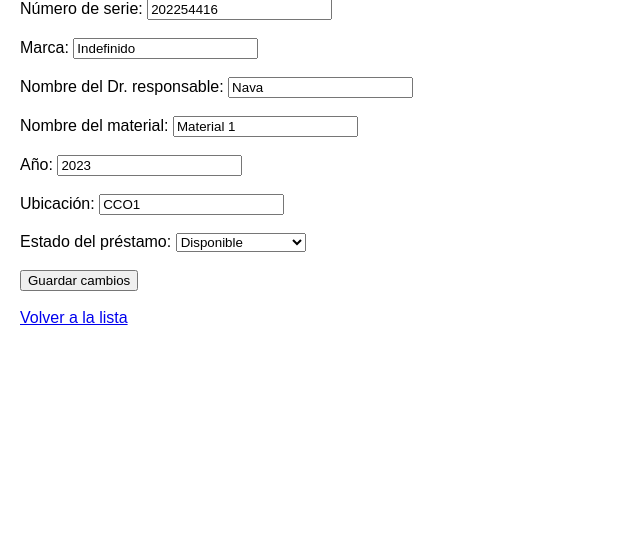
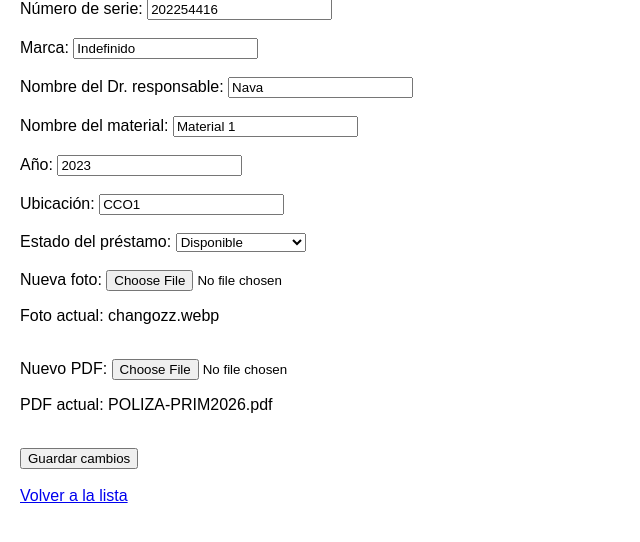
Before and after one commit to sosa-rcrdt/ProyectoLaboratorio, a Flask app: page /materiales/editar/1 in a window 1280 px wide. Shown: the part 179-721 px from the top of the page, without its empty margins (0-640 px from the left). Run offline with Flask 3, Linux system fonts and the light colour scheme.

Commit message:
Base De Datos: Columnas De Fotos y PDFs Añadidas

```diff
--- a/app.py
+++ b/app.py
@@ -1,10 +1,15 @@
+import os
 from flask import Flask, render_template, request, redirect, url_for
 from flask_sqlalchemy import SQLAlchemy
+from werkzeug.utils import secure_filename
 
 app = Flask(__name__)
 
 app.config["SQLALCHEMY_DATABASE_URI"] = "sqlite:///database.db"
 app.config["SQLALCHEMY_TRACK_MODIFICATIONS"] = False
+
+app.config["UPLOAD_FOLDER_FOTOS"] = os.path.join("static", "uploads", "fotos")
+app.config["UPLOAD_FOLDER_PDFS"] = os.path.join("static", "uploads", "pdfs")
 
 db = SQLAlchemy(app)
 
@@ -23,6 +28,15 @@ class Material(db.Model):
 
     def __repr__(self):
         return f"<Material {self.nombre_material}>"
+
+
+def guardar_archivo(archivo, carpeta_destino):
+    if archivo and archivo.filename:
+        nombre_seguro = secure_filename(archivo.filename)
+        ruta_completa = os.path.join(carpeta_destino, nombre_seguro)
+        archivo.save(ruta_completa)
+        return nombre_seguro
+    return None
 
 
 @app.route("/")
@@ -47,6 +61,12 @@ def crear_material():
         ubicacion = request.form["ubicacion"]
         estado_prestamo = request.form["estado_prestamo"]
 
+        archivo_foto = request.files.get("foto")
+        archivo_pdf = request.files.get("pdf_especificaciones")
+
+        nombre_foto = guardar_archivo(archivo_foto, app.config["UPLOAD_FOLDER_FOTOS"])
+        nombre_pdf = guardar_archivo(archivo_pdf, app.config["UPLOAD_FOLDER_PDFS"])
+
         nuevo_material = Material(
             numero_serie=numero_serie,
             marca=marca,
@@ -55,8 +75,8 @@ def crear_material():
             anio=int(anio),
             ubicacion=ubicacion,
             estado_prestamo=estado_prestamo,
-            foto=None,
-            pdf_especificaciones=None
+            foto=nombre_foto,
+            pdf_especificaciones=nombre_pdf
         )
 
         db.session.add(nuevo_material)
@@ -80,6 +100,17 @@ def editar_material(id):
         material.ubicacion = request.form["ubicacion"]
         material.estado_prestamo = request.form["estado_prestamo"]
 
+        archivo_foto = request.files.get("foto")
+        archivo_pdf = request.files.get("pdf_especificaciones")
+
+        if archivo_foto and archivo_foto.filename:
+            nombre_foto = guardar_archivo(archivo_foto, app.config["UPLOAD_FOLDER_FOTOS"])
+            material.foto = nombre_foto
+
+        if archivo_pdf and archivo_pdf.filename:
+            nombre_pdf = guardar_archivo(archivo_pdf, app.config["UPLOAD_FOLDER_PDFS"])
+            material.pdf_especificaciones = nombre_pdf
+
         db.session.commit()
         return redirect(url_for("listar_materiales"))
 
@@ -95,6 +126,10 @@ def eliminar_material(id):
 
 
 if __name__ == "__main__":
+    os.makedirs(app.config["UPLOAD_FOLDER_FOTOS"], exist_ok=True)
+    os.makedirs(app.config["UPLOAD_FOLDER_PDFS"], exist_ok=True)
+
     with app.app_context():
         db.create_all()
+
     app.run(debug=True)
--- a/templates/materiales/editar.html
+++ b/templates/materiales/editar.html
@@ -5,7 +5,7 @@
 {% block content %}
     <h1>Editar material</h1>
 
-    <form method="POST">
+    <form method="POST" enctype="multipart/form-data">
         <div>
             <label for="numero_serie">Número de serie:</label>
             <input type="text" id="numero_serie" name="numero_serie" value="{{ material.numero_serie }}" required>
@@ -60,6 +60,26 @@
 
         <br>
 
+        <div>
+            <label for="foto">Nueva foto:</label>
+            <input type="file" id="foto" name="foto" accept="image/*">
+            {% if material.foto %}
+                <p>Foto actual: {{ material.foto }}</p>
+            {% endif %}
+        </div>
+
+        <br>
+
+        <div>
+            <label for="pdf_especificaciones">Nuevo PDF:</label>
+            <input type="file" id="pdf_especificaciones" name="pdf_especificaciones" accept=".pdf,application/pdf">
+            {% if material.pdf_especificaciones %}
+                <p>PDF actual: {{ material.pdf_especificaciones }}</p>
+            {% endif %}
+        </div>
+
+        <br>
+
         <button type="submit">Guardar cambios</button>
     </form>
 
```
Also changed, not shown: templates/materiales/crear.html (+15 -1 lines), templates/materiales/lista.html (+16 -0 lines), instance/database.db, static/uploads/fotos/changozz.webp (added), 1 other file.
